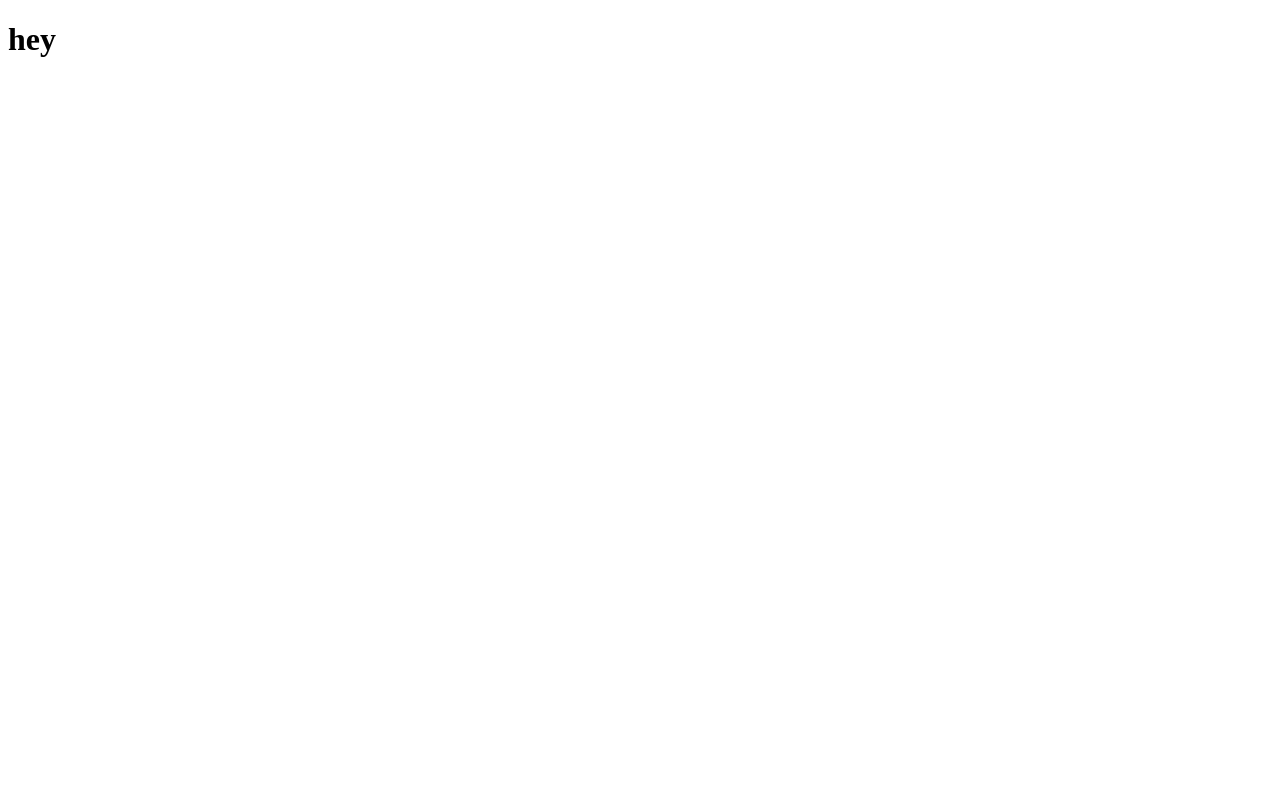
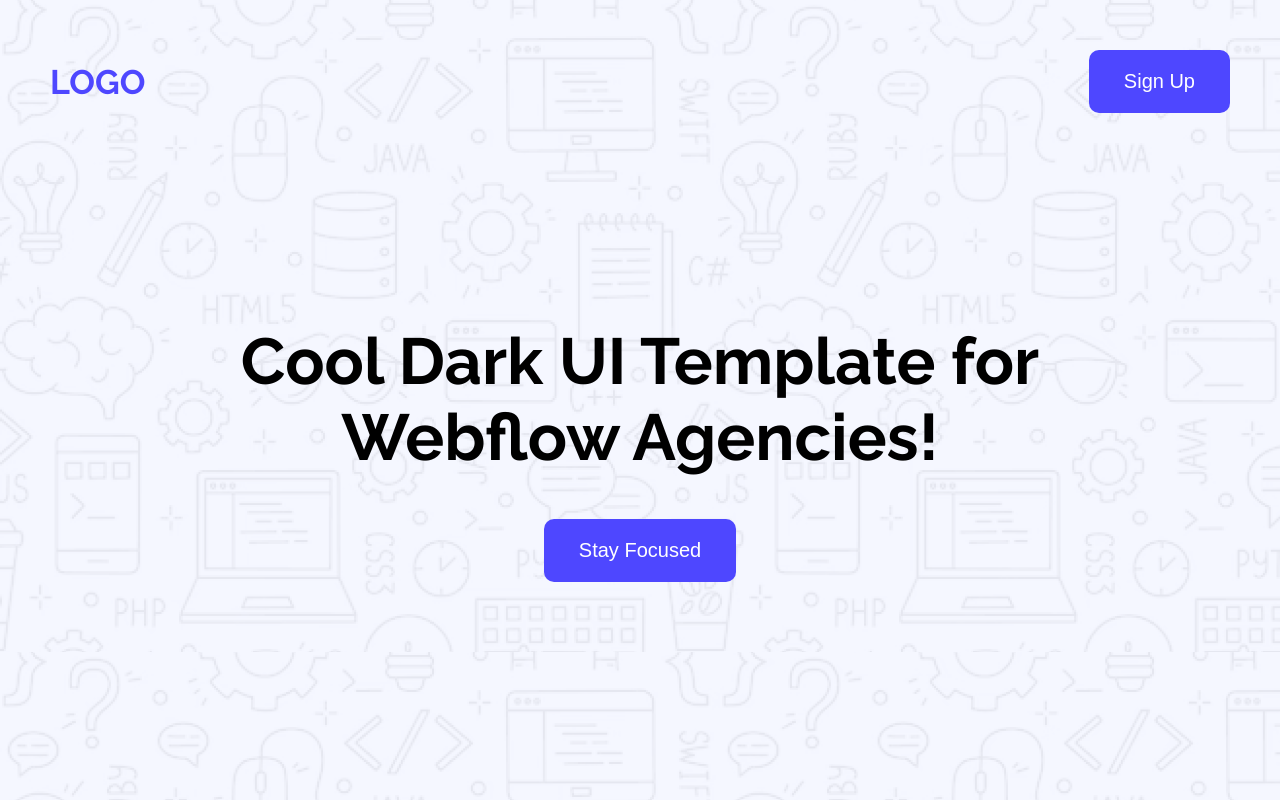
Before and after one commit to glitch86/B12-Assignment-01, a plain HTML site: page index.html in a window 1280 px wide. Drawn offline with Linux system fonts and the light colour scheme.

Commit message:
adding hero section

```diff
--- a/index.html
+++ b/index.html
@@ -3,10 +3,29 @@
 <head>
     <meta charset="UTF-8">
     <meta name="viewport" content="width=device-width, initial-scale=1.0">
+    <link rel="preconnect" href="https://fonts.googleapis.com">
+    <link rel="preconnect" href="https://fonts.gstatic.com" crossorigin>
+    <link href="https://fonts.googleapis.com/css2?family=Inter:ital,opsz,wght@0,14..32,100..900;1,14..32,100..900&family=Raleway:ital,wght@0,100..900;1,100..900&display=swap" rel="stylesheet">
+    <link rel="stylesheet" href="./styles/style.css">
     <title>Landing Page</title>
 </head>
 <body>
-    <h1>hey</h1>
+    <header>
+        <div class="top">
+            <div class="logo">
+                <h2>LOGO</h2>
+            </div>
+            <div class="sign-up">
+                <button class="btn-primary">Sign Up</button>
+            </div>
+        </div>
+        <div class="container">
+            <h1>
+                Cool Dark UI Template for Webflow Agencies!
+            </h1>
+            <button class="btn-primary">Stay Focused</button>
+        </div>
+    </header>
 
 </body>
 </html>
--- /dev/null
+++ b/styles/style.css
@@ -0,0 +1,55 @@
+
+.inter-normal {
+  font-family: "Inter", sans-serif;
+  font-optical-sizing: auto;
+  font-style: normal;
+}
+
+.raleway-normal {
+  font-family: "Raleway", sans-serif;
+  font-optical-sizing: auto;
+  font-style: normal;
+}
+
+.btn-primary {
+    background-color: #4E47FF;
+    color: white;
+    border: none;
+    font-size: 20px;
+    border-radius: 10px;
+    padding: 20px 35px;
+    cursor: pointer;
+}
+
+body {
+    text-align: center;
+    font-family: raleway;
+    margin: 0;
+}
+
+header {
+    background-image: url(../Assets/Hero-bg.png);
+    height: 100vh;
+
+}
+
+.top {
+    display: flex;
+    justify-content: space-between;
+    padding: 50px;
+    align-items: center;
+}
+
+.logo h2 {
+    font-size: 34px;
+    margin: 0;
+    color: #4E47FF;
+}
+
+.container {
+    width: 900px;
+    margin: 160px auto;
+}
+.container h1 {
+    font-size: 65px;
+}
```
Also changed, not shown: Assets/Hero-bg.png (renamed from B12A01-landing-launchpad/Assets/Hero-bg.png), Assets/avatar.png (renamed from B12A01-landing-launchpad/Assets/avatar.png), Assets/icon-star.png (renamed from B12A01-landing-launchpad/Assets/icon-star.png), Assets/wc-big.png (renamed from B12A01-landing-launchpad/Assets/wc-big.png), Assets/wc-mini.png (renamed from B12A01-landing-launchpad/Assets/wc-mini.png).
